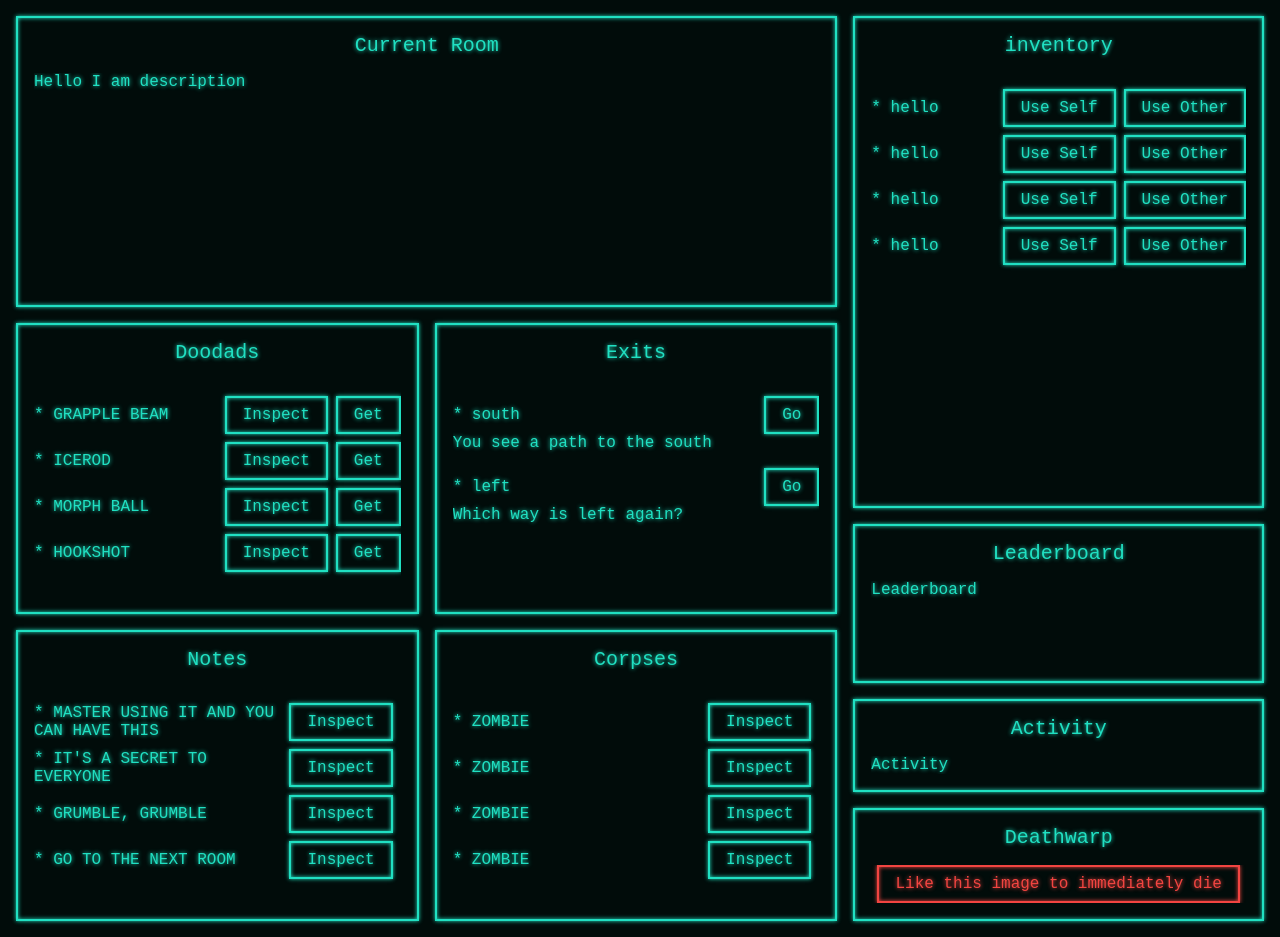
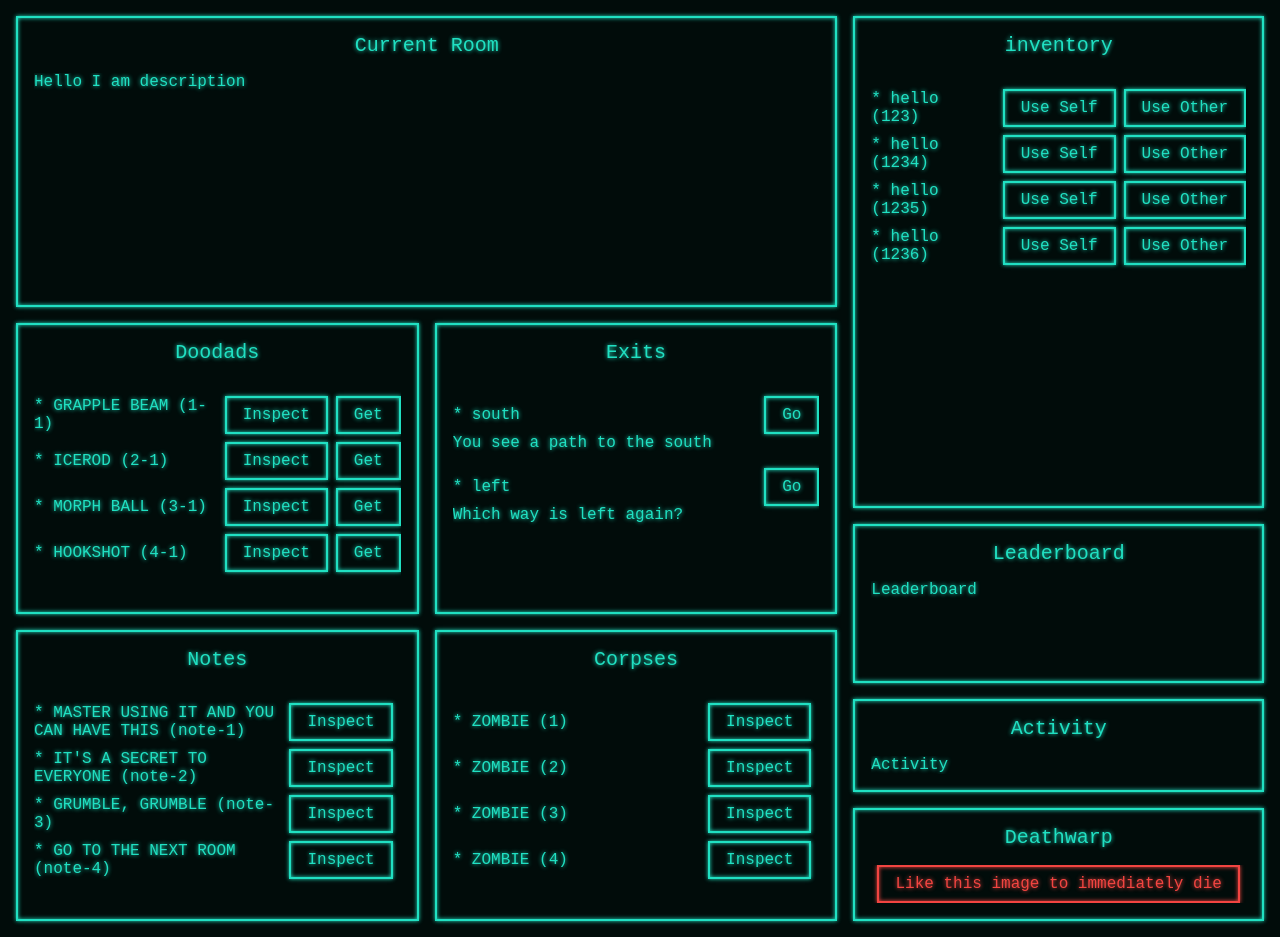
Before and after one commit to markgoetz/meta-zork-g, a React (Create React App) app: page / in a window 1280 px wide. Both pictures are taken after typing "Sample" into the empty fields and a click on the button "Enter". Built offline with nearby package versions, Linux system fonts and the light colour scheme; a web font is replaced by a local one.

Commit message:
Add slug to doodads and inventory; TODOS

```diff
--- a/src/components/DoodadList.tsx
+++ b/src/components/DoodadList.tsx
@@ -32,7 +32,7 @@ const DoodadList: React.FunctionComponent<Props> = ({ doodads, onGet, onInspect
             doodad => (
                 <li key={doodad.slug}>
                     <div css={itemStyle}>
-                        <div css={bulletStyle}>{doodad.lookMessage}</div>
+                        <div css={bulletStyle}>{doodad.lookMessage} ({doodad.slug})</div>
                         <Button type="button" onClick={() => onInspect(doodad.slug)}>Inspect</Button>
                         {onGet && (
                             <Button type="button" onClick={() => onGet(doodad.slug)}>Get</Button>
--- a/src/components/Inventory.tsx
+++ b/src/components/Inventory.tsx
@@ -32,7 +32,7 @@ const Inventory: React.FunctionComponent<Props> = ({ inventory, onUseSelf, onUse
             item => (
                 <li key={item.slug}>
                     <div css={itemStyle}>
-                        <div css={bulletStyle}>{item.inventoryMessage}</div>
+                        <div css={bulletStyle}>{item.inventoryMessage} ({item.slug})</div>
                         <Button type="button" onClick={() => onUseSelf(item.slug)}>Use Self</Button>
                         <Button type="button" onClick={() => onUseOther(item.slug)}>Use Other</Button>
                     </div>
--- a/src/components/Screen.tsx
+++ b/src/components/Screen.tsx
@@ -96,6 +96,7 @@ const Screen: React.FunctionComponent<{}> = () => {
                         </div>
                     </main>
                     <aside css={sidebarStyle}>
+                        {/* TODO Your name and score? */}
                         <div css={inventoryStyle}>
                             <Box title="inventory">
                                 <Inventory
@@ -107,9 +108,11 @@ const Screen: React.FunctionComponent<{}> = () => {
                         </div>
                         <div css={leaderboardStyle}>
                             <Box title="Leaderboard">Leaderboard</Box>
+                            {/* TODO Leaderboard modal */}
                         </div>
                         <div css={activityStyle}>
                             <Box title="Activity">Activity</Box>
+                            {/* TODO Activity modal */}
                         </div>
                         <div css={deathwarpStyle}>
                             <Box title="Deathwarp">
@@ -121,6 +124,7 @@ const Screen: React.FunctionComponent<{}> = () => {
                             </Box>
                         </div>
                     </aside>
+                    {/* TODO Use Item on Other modal */}
                 </div>
             )}
         </GameState>
--- a/src/styling/global.ts
+++ b/src/styling/global.ts
@@ -1,5 +1,5 @@
 import { injectGlobal } from 'emotion';
-import { FONTS, SHADOWS } from './variables';
+import { FONTS, SHADOWS, SIZES } from './variables';
 
 injectGlobal`
     @font-face {
@@ -13,6 +13,7 @@ injectGlobal`
 
     html, body {
         font-family: ${FONTS.PRIMARY};
+        font-size: ${SIZES.STANDARD};
         margin: 0;
         height: 100%;
     }
```
